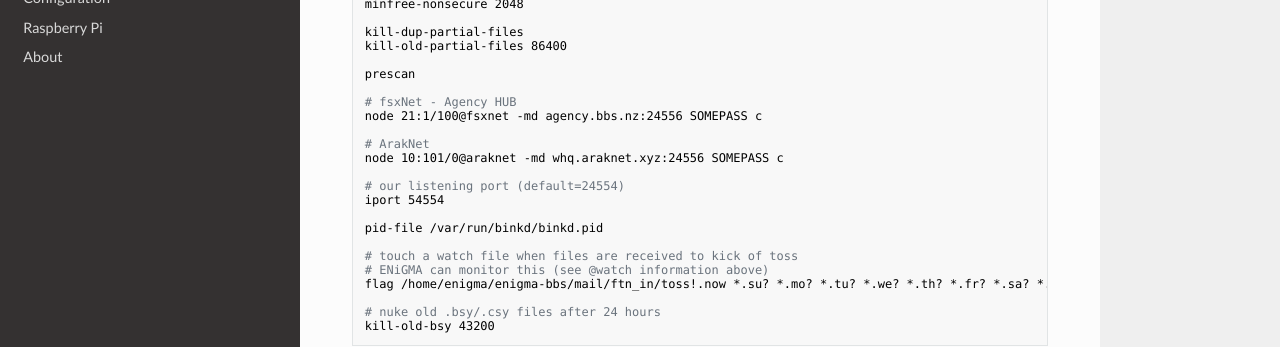
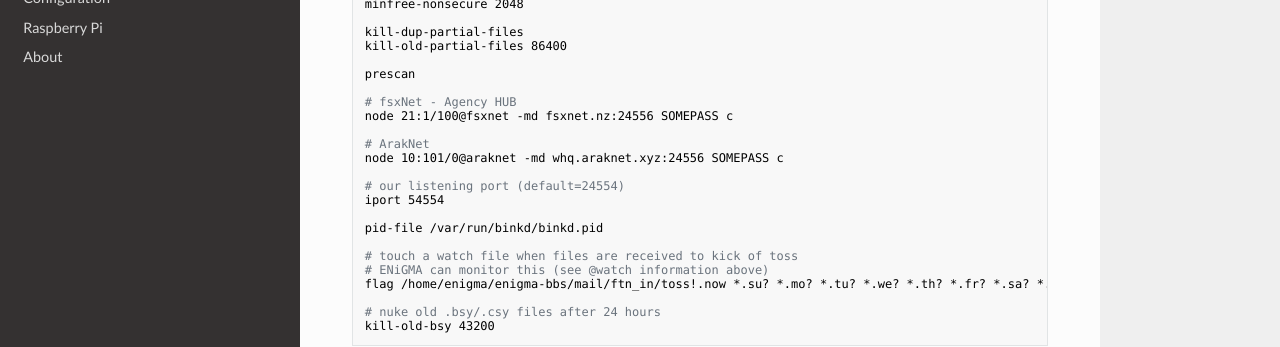
Before and after one commit to NuSkooler/enigma-bbs, an MkDocs documentation site: the page built from docs/_docs/messageareas/bso-import-export.md, in a window 1280 px wide and 900 px high, scrolled down 3658 px. Shown: the part 151-498 px from the top of the window. Built offline with MkDocs 1.6.1, drawn with Linux system fonts in a browser that asks for light colours; nearby versions of some CDN libraries; old or Windows-style settings are respelled for this version of MkDocs.

Commit message:
Update fsxNet links

```diff
--- a/docs/_docs/messageareas/bso-import-export.md
+++ b/docs/_docs/messageareas/bso-import-export.md
@@ -179,7 +179,7 @@ kill-old-partial-files 86400
 prescan
 
 # fsxNet - Agency HUB
-node 21:1/100@fsxnet -md agency.bbs.nz:24556 SOMEPASS c
+node 21:1/100@fsxnet -md fsxnet.nz:24556 SOMEPASS c
 
 # ArakNet
 node 10:101/0@araknet -md whq.araknet.xyz:24556 SOMEPASS c
```
Also changed, not shown: README.md (+1 -1 lines).
